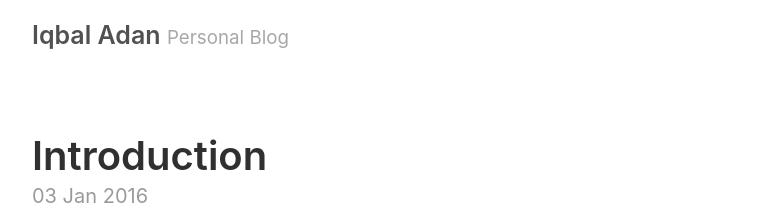
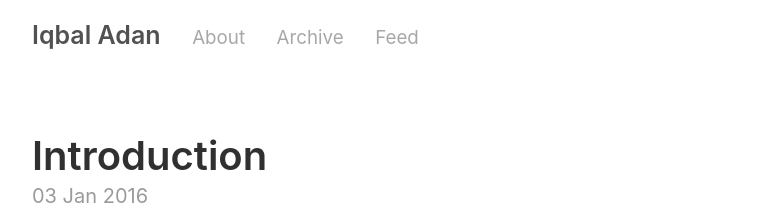
Before and after one commit to iqbaladan/iqbaladan.github.io, a Jekyll site: the page built from index.html, in a window 1280 px wide. Shown: the top 219 px of the page, without its empty margins (258-1021 px from the left). Built offline with Jekyll 4.4.1, drawn with Linux system fonts in a browser that asks for light colours; the list of posts is cut into pages by our own code.

Commit message:
Update config.yml

```diff
--- a/_config.yml
+++ b/_config.yml
@@ -15,6 +15,12 @@
   sass_dir:          _sass
   style:            :compressed
 
+# Navigation bar
+pages_list:
+  About: '/about'
+  Archive: '/archive'
+  Feed: '/atom.xml'
+
 # About/contact
 author:
   name:              Iqbal Adan
--- a/_layouts/default.html
+++ b/_layouts/default.html
@@ -9,7 +9,11 @@
       <header class="masthead">
         <h3 class="masthead-title">
           <a href="{{ site.baseurl }}/" title="Home">{{ site.title }}</a>
-          <small>{{ site.tagline }}</small>
+
+          {% for page in site.pages_list %}
+          &nbsp;&nbsp;&nbsp;
+          <small><a href="{{ page[1] }}">{{ page[0] }}</a></small>
+          {% endfor %}
         </h3>
       </header>
 
```
